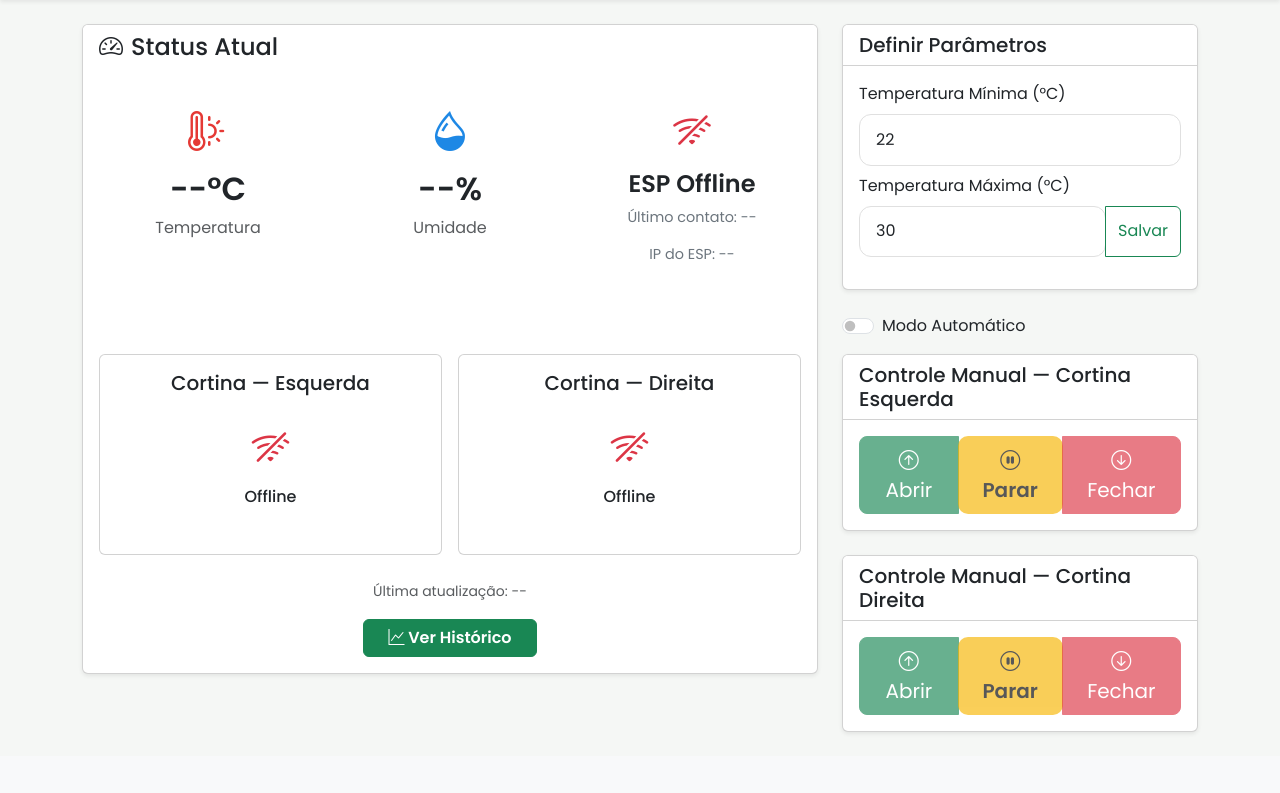
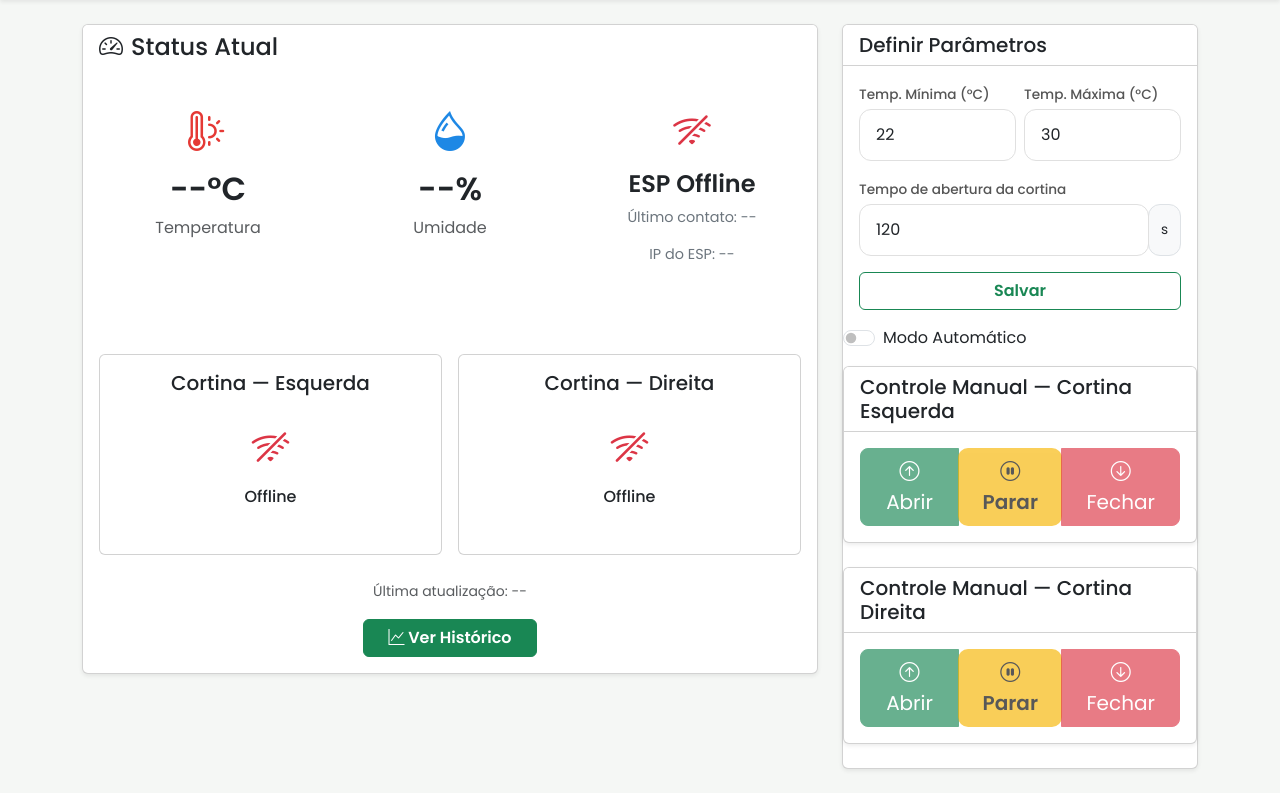
Before and after one commit to TauaniPires/greenhouse, a Django app: page /dashboard/ in a window 1280 px wide. Shown: the part 56-849 px from the top of the page. Before the commit the page ends 790 px from the top, so only its background shows below. Run offline with Django 5.2, Linux system fonts and the light colour scheme; the visitor is signed in with stand-in values (Sample User, id 1); data comes from the database, SQL or seed files in the repository; data that the repository does not hold is empty.

Commit message:
adiciona tempo abertura da cortina

```diff
--- a/greenhouse/models.py
+++ b/greenhouse/models.py
@@ -47,10 +47,14 @@ class GreenhouseControl(models.Model):
     automatic_mode = models.BooleanField(default=True)
     singleton = models.BooleanField(default=True, editable=False, unique=True)
     last_esp_ping = models.DateTimeField(null=True, blank=True)
-
+    curtain_move_time_seconds = models.PositiveIntegerField(
+        default=120,  # 2 minutos
+        help_text="Tempo em segundos para a cortina abrir/fechar totalmente."
+    )
     def __str__(self):
         status = "Aberta" if self.curtain_is_open else "Fechada"
         return f"Configuração da Estufa - Faixa Ideal: {self.min_temperature}°C a {self.max_temperature}°C, Cortina: {status}"
+
 
 
 class CurtainLog(models.Model):
--- a/greenhouse/static/css/style.css
+++ b/greenhouse/static/css/style.css
@@ -62,7 +62,16 @@ body {
   border-color: var(--cor-primaria) !important;
   box-shadow: 0 0 0 0.15rem rgba(75, 145, 42, 0.25) !important;
 }
+#params-form .form-label {
+  font-size: 0.85rem;
+  font-weight: 500;
+  color: #555;
+}
 
+#params-form .input-group-text {
+  border-radius: 12px;
+  font-size: 0.85rem;
+}
 /* Ícones */
 .text-temperatura {
   color: var(--cor-temperatura) !important;
--- a/greenhouse/templates/dashboard.html
+++ b/greenhouse/templates/dashboard.html
@@ -109,21 +109,25 @@
       <div class="card-body">
         <form id="params-form">
           {% csrf_token %}
-          <label for="min-temp" class="form-label"
-            >Temperatura Mínima (°C)</label
+
+          <!-- Linha com mínima e máxima lado a lado -->
+          <div class="row g-2 mb-3">
+            <div class="col-6">
+              <label for="min-temp" class="form-label mb-1"
+                >Temp. Mínima (°C)</label
               >
               <input
                 type="number"
                 step="0.5"
-            class="form-control mb-2"
+                class="form-control"
                 id="min-temp"
                 value="{{ control.min_temperature }}"
               />
-
-          <label for="max-temp" class="form-label"
-            >Temperatura Máxima (°C)</label
+            </div>
+            <div class="col-6">
+              <label for="max-temp" class="form-label mb-1"
+                >Temp. Máxima (°C)</label
               >
-          <div class="input-group mb-3">
               <input
                 type="number"
                 step="0.5"
@@ -131,12 +135,35 @@
                 id="max-temp"
                 value="{{ control.max_temperature }}"
               />
-            <button class="btn btn-outline-success" type="submit">
+            </div>
+          </div>
+
+          <!-- Linha do tempo da cortina -->
+          <div class="mb-3">
+            <label for="curtain_move_time_seconds" class="form-label mb-1">
+              Tempo de abertura da cortina
+            </label>
+            <div class="input-group">
+              <input
+                type="number"
+                class="form-control"
+                id="curtain_move_time_seconds"
+                name="curtain_move_time_seconds"
+                min="10"
+                max="600"
+                value="{{ control.curtain_move_time_seconds }}"
+              />
+              <span class="input-group-text">s</span>
+            </div>
+          </div>
+
+          <button
+            class="btn btn-outline-success w-100 fw-semibold"
+            type="submit"
+          >
             Salvar
           </button>
-          </div>
         </form>
-      </div>
       </div>
 
       <!-- Toggle automático -->
@@ -377,7 +404,8 @@
             document.getElementById("left-movement-text").textContent = "";
 
             // right
-          document.getElementById("right-status-text").textContent = "Offline";
+            document.getElementById("right-status-text").textContent =
+              "Offline";
             document.getElementById("right-icon").className =
               "bi bi-wifi-off fs-1 text-danger";
             document.getElementById("right-movement-text").textContent = "";
@@ -392,7 +420,8 @@
           const leftCard = document.getElementById("left-card");
           const leftIcon = document.getElementById("left-icon");
           const leftStatusText = document.getElementById("left-status-text");
-        const leftMovementText = document.getElementById("left-movement-text");
+          const leftMovementText =
+            document.getElementById("left-movement-text");
           leftCard.classList.remove("open", "closed", "paused");
           if (leftOpen) {
             leftStatusText.textContent = "Aberta";
@@ -445,12 +474,29 @@
     }
 
     // ===== envio do form de parâmetros =====
+    // ===== envio do form de parâmetros =====
     document
       .getElementById("params-form")
       .addEventListener("submit", function (e) {
         e.preventDefault();
+
         const minTemp = parseFloat(document.getElementById("min-temp").value);
         const maxTemp = parseFloat(document.getElementById("max-temp").value);
+        const curtainInput = document.getElementById(
+          "curtain_move_time_seconds"
+        );
+        const curtainTime = curtainInput
+          ? parseInt(curtainInput.value, 10)
+          : null;
+
+        const payload = {
+          min_temperature: minTemp,
+          max_temperature: maxTemp,
+        };
+
+        if (!Number.isNaN(curtainTime) && curtainTime > 0) {
+          payload.curtain_move_time_seconds = curtainTime;
+        }
 
         fetch("{% url 'set_parameters_api' %}", {
           method: "POST",
@@ -458,10 +504,7 @@
             "Content-Type": "application/json",
             "X-CSRFToken": csrfToken,
           },
-        body: JSON.stringify({
-          min_temperature: minTemp,
-          max_temperature: maxTemp,
-        }),
+          body: JSON.stringify(payload),
         })
           .then((r) => r.json())
           .then((data) => {
@@ -585,3 +628,4 @@
     });
   </script>
   {% endblock %}
+</div>
--- a/greenhouse/views.py
+++ b/greenhouse/views.py
@@ -257,7 +257,7 @@ def get_status_api(request):
         "max_temperature": control.max_temperature,
 
         "latest_reading": None,
-        #"move_timeout_ms": int(control.curtain_move_time_seconds * 1000),
+        "move_timeout_ms": int(control.curtain_move_time_seconds * 1000),
     }
 
     if latest:
@@ -325,11 +325,11 @@ def set_parameters_api(request):
         payload = json.loads(request.body)
         min_t = float(payload.get('min_temperature'))
         max_t = float(payload.get('max_temperature'))
-        #move_time = payload.get('curtain_move_time_seconds')
+        move_time = payload.get('curtain_move_time_seconds')
         control = _ensure_control()
         control.min_temperature = min_t
         control.max_temperature = max_t
-        #control.curtain_move_time_seconds = int(move_time)
+        control.curtain_move_time_seconds = int(move_time)
         control.save()
         return JsonResponse({'success': True, 'message': 'Parâmetros atualizados!'})
     except Exception as e:
```
Also changed, not shown: greenhouse/migrations/0011_greenhousecontrol_curtain_move_time_seconds.py (added). Lines whose indentation alone changed are shown as unchanged.
